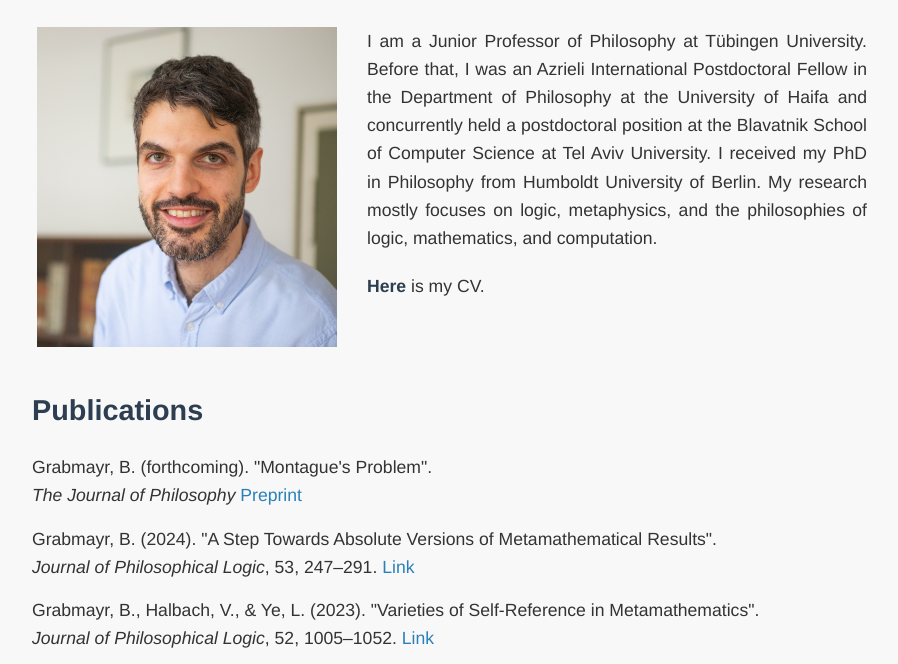
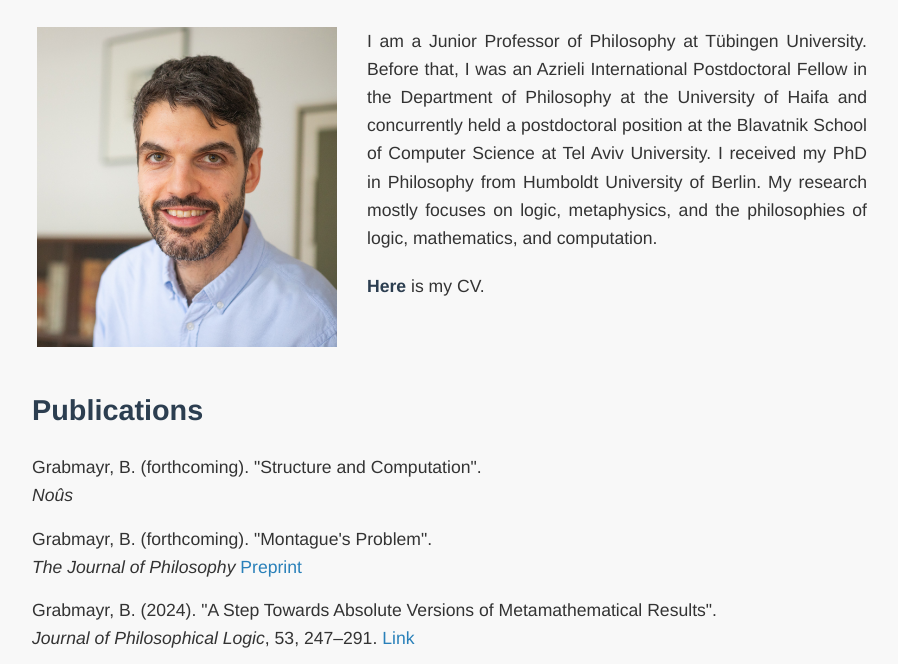
Before and after one commit to bgrabmayr/bgrabmayr.github.io, a plain HTML site: page index.html in a window 1280 px wide. Shown: the part 123-787 px from the top of the page, without its empty margins (188-1086 px from the left). Drawn offline with Linux system fonts and the light colour scheme.

Commit message:
Update index.html

```diff
--- a/index.html
+++ b/index.html
@@ -123,6 +123,7 @@
             <section class="publications">
                 <h2>Publications</h2>
                 <ul>
+			<li>Grabmayr, B. (forthcoming). "Structure and Computation". <br> <i>Noûs</i></li>
 			<li>Grabmayr, B. (forthcoming). "Montague's Problem". <br> <i>The Journal of Philosophy</i> <a href="https://philpapers.org/archive/GRAMPB-2.pdf" target="_blank">Preprint</a></li>
 			<li>Grabmayr, B. (2024). "A Step Towards Absolute Versions of Metamathematical Results". <br> <i>Journal of Philosophical Logic</i>, 53, 247–291. <a href="https://link.springer.com/article/10.1007/s10992-023-09731-6" target="_blank">Link</a></li>
                     <li>Grabmayr, B., Halbach, V., & Ye, L. (2023). "Varieties of Self-Reference in Metamathematics". <br> <i>Journal of Philosophical Logic</i>, 52, 1005–1052. <a href="https://link.springer.com/article/10.1007/s10992-022-09696-y" target="_blank">Link</a></li>
```
